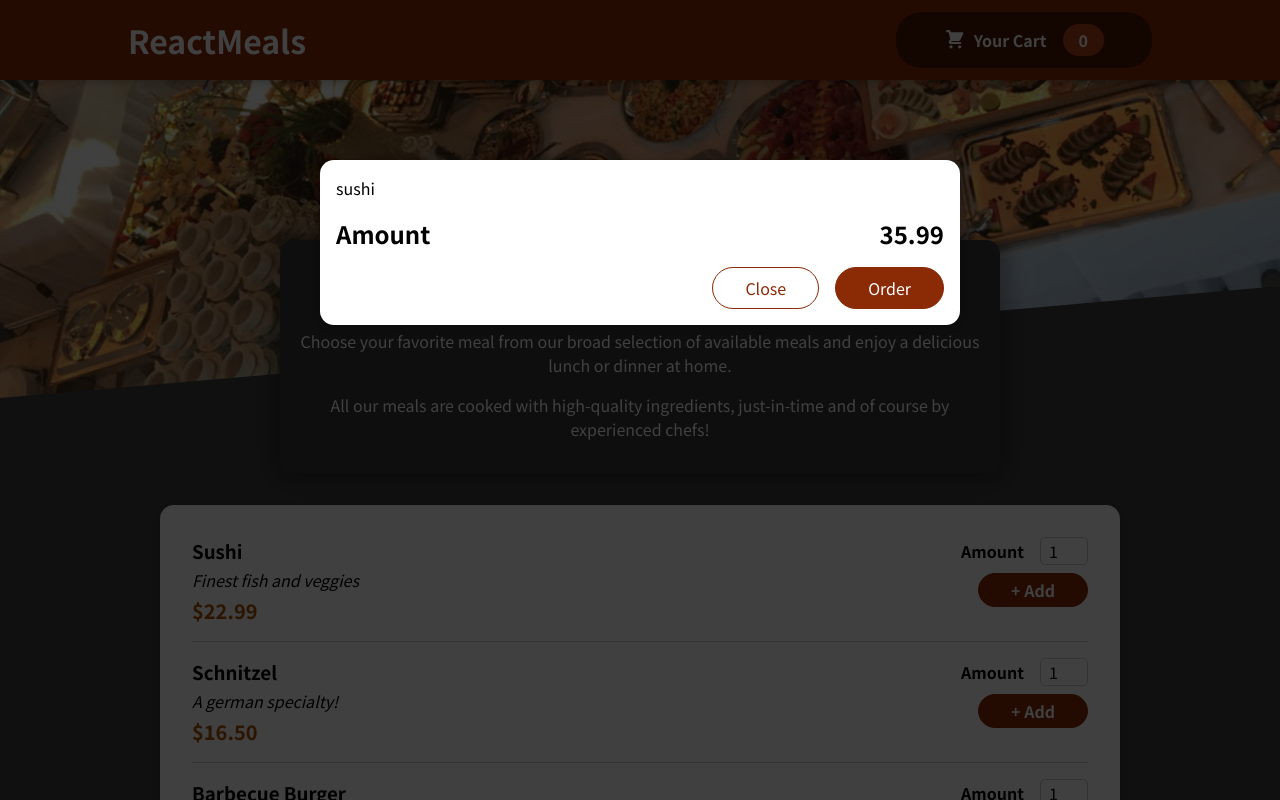
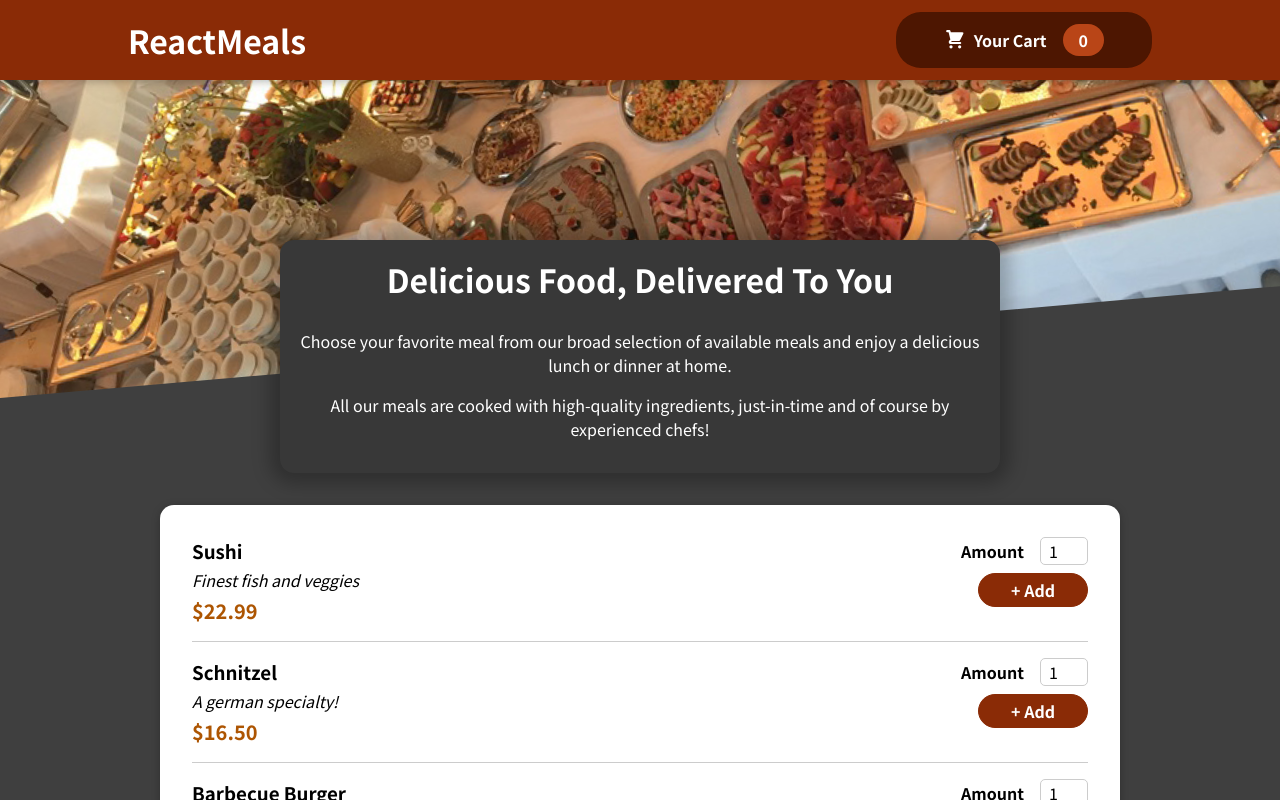
Before and after one commit to ikrashid/food-order-project, a React (Create React App) app: page / in a window 1280 px wide. Shown: the top 800 px of the page. Built offline with nearby package versions, Linux system fonts and the light colour scheme.

Commit message:
added cart reducer, updates header badge when item is added

```diff
--- a/src/App.js
+++ b/src/App.js
@@ -1,17 +1,23 @@
-import React, {Fragment} from 'react';
+import React, {useState} from 'react';
 import Header from './components/Layout/Header/Header';
 import Meals from './components/Meals/Meals/Meals';
 import Cart from './components/Cart/Cart/Cart';
+import CartProvider from './store/CartProvider';
+function App() {
+  const [showCart, setShowCart] = useState(false);
 
-function App() {
+  const onShowCartHandler = () =>{
+    setShowCart((prevState)=> !prevState);
+  }
+
   return (
-    <Fragment>
-      <Cart/>
-      <Header/>
+    <CartProvider>
+      {showCart ? (<Cart onShowCart={onShowCartHandler}/>) : ''}
+      <Header onShowCart={onShowCartHandler}/>
       <main>
         <Meals/>
       </main>
-    </Fragment>
+    </CartProvider>
   );
 }
 
--- a/src/components/Cart/Cart/Cart.js
+++ b/src/components/Cart/Cart/Cart.js
@@ -2,18 +2,18 @@ import React from 'react';
 import classes from './Cart.module.css';
 import Modal from '../../UI/Modal/Modal';
 
-const Cart = () =>{
+const Cart = (props) =>{
     const cartItems = <ul className={classes['cart-items']}>{[{id: 'c1', name: 'sushi', amount: 2, price: 12.99}].map(item => <li key={item.id}>{item.name}</li>)}</ul>;
 
     return (
-    <Modal>
+    <Modal onShowCart={props.onShowCart}>
         {cartItems}
         <div className={classes.total}>
             <span>Amount</span>
             <span>35.99</span>
         </div>
         <div className={classes.actions}>
-            <button className={classes['button--alt']}>Close</button>
+            <button className={classes['button--alt']} onClick={props.onShowCart}>Close</button>
             <button className={classes.button}>Order</button>
         </div>
     </Modal>
--- a/src/components/Layout/Header/Header.js
+++ b/src/components/Layout/Header/Header.js
@@ -8,7 +8,7 @@ const Header = (props)=>{
         <Fragment>
             <header className={classes.header}>
                 <h1>ReactMeals</h1>
-                <HeaderCartButton/>
+                <HeaderCartButton onShowCart = {props.onShowCart}/>
             </header>
             <div className={classes['main-image']}><img src={mealsImg} alt="A table of food"/></div>
         </Fragment>
--- a/src/components/Layout/HeaderCartButton/HeaderCartButton.js
+++ b/src/components/Layout/HeaderCartButton/HeaderCartButton.js
@@ -1,13 +1,19 @@
-import React from 'react';
+import React, {useContext} from 'react';
 import classes from './HeaderCartButton.module.css';
 import CartIcon from '../../Cart/CartIcon/CartIcon';
+import CartContext from '../../../store/cart-context';
 
-const HeaderCartButton = (props) =>(
-    <button className={classes.button}>
-        <span className={classes.icon}><CartIcon/></span>
-        <span>Your Cart</span>
-        <span className={classes.badge}>0</span>
-    </button>
-)
+const HeaderCartButton = (props) =>{
+    const cartCtx = useContext(CartContext);
+    const numOfCartItems = cartCtx.items.reduce((accum, item) => {return accum + item.amount}, 0);
+
+    return(
+        <button className={classes.button} onClick={props.onShowCart}>
+            <span className={classes.icon}><CartIcon/></span>
+            <span>Your Cart</span>
+            <span className={classes.badge}>{numOfCartItems}</span>
+        </button>
+    )
+}
 
 export default HeaderCartButton;
--- a/src/components/Meals/MealItem/MealItem.js
+++ b/src/components/Meals/MealItem/MealItem.js
@@ -1,9 +1,20 @@
-import React, {Fragment} from 'react';
+import React, {Fragment, useContext} from 'react';
 import classes from './MealItem.module.css';
 import MealItemForm from './MealItemForm/MealItemForm';
+import CartContext from '../../../store/cart-context';
 
 const MealItem = ({name, description, price, id}) =>{
+    const cartCtx = useContext(CartContext); // cartCtx is basically the value prop from CartProvider
     const priceTransformed = `$${price.toFixed(2)}`;
+
+    const addToCartHandler = (amountEntered) =>{
+        cartCtx.addItem({
+            id: id,
+            price: price,
+            amount: amountEntered,
+            name: name
+        })
+    }
     return (
         <Fragment>
             <li className={classes.meal}>
@@ -12,7 +23,7 @@ const MealItem = ({name, description, price, id}) =>{
                     <div className={classes.description}>{description}</div>
                     <div className={classes.price}>{priceTransformed}</div>
                 </div>
-                <MealItemForm id = {id}/>
+                <MealItemForm id = {id} onAddToCart={addToCartHandler}/>
             </li>
         </Fragment>
     )
--- a/src/components/Meals/MealItem/MealItemForm/MealItemForm.js
+++ b/src/components/Meals/MealItem/MealItemForm/MealItemForm.js
@@ -1,11 +1,26 @@
-import React from 'react';
+import React, {useRef, useState} from 'react';
 import classes from './MealItemForm.module.css';
 import Input from '../../../UI/Input/Input';
 
 const MealItemForm = (props) =>{
+    const amountInputRef = useRef(); //storing actual DOM node here
+    const [amountIsValid, setAmountIsValid] = useState(true);
+
+    const submitHandler = (event) =>{
+        event.preventDefault();
+        const enteredAmount = amountInputRef.current.value;
+        const enteredAmountNumber = +enteredAmount;
+
+        if (enteredAmount.trim().length === 0 ||enteredAmountNumber < 1 ||enteredAmountNumber > 5) {
+            setAmountIsValid(false);
+            return;
+        }
+        props.onAddToCart(enteredAmountNumber)
+    }
+
     return (
-        <form className={classes.form}>
-            <Input label="Amount" input={{
+        <form className={classes.form} onSubmit = {submitHandler}>
+            <Input label="Amount" ref = {amountInputRef} input={{
                 id: 'amount_' + props.id,
                 type: 'number',
                 min: '1',
@@ -14,6 +29,7 @@ const MealItemForm = (props) =>{
                 step: '1'
             }}/>
             <button>+ Add</button>
+            {!amountIsValid ? <p>Please enter a valid amount 1 through 5</p> : ''}
         </form>
     )
 }
--- a/src/components/UI/Input/Input.js
+++ b/src/components/UI/Input/Input.js
@@ -1,11 +1,13 @@
 import React from 'react';
 import classes from './Input.module.css';
 
-const Input = (props) =>(
-    <div className={classes.input}>
-        <label htmlFor={props.input.id}>{props.label}</label>
-        <input {...props.input}></input>
-    </div>
-)
+const Input =  React.forwardRef((props, ref) =>{
+    return (
+        <div className={classes.input}>
+            <label htmlFor={props.input.id}>{props.label}</label>
+            <input ref={ref} {...props.input}></input>
+        </div>
+    )
+});
 
 export default Input;
--- a/src/components/UI/Modal/Modal.js
+++ b/src/components/UI/Modal/Modal.js
@@ -4,7 +4,7 @@ import ReactDOM from 'react-dom';
 
 const Backdrop = (props) =>{
     return (
-        <div className={classes.backdrop}>
+        <div className={classes.backdrop} onClick={props.onShowCart}>
 
         </div>
     )
@@ -22,7 +22,7 @@ const portalElement = document.getElementById('overlays');
 const Modal = (props) => {
     return (
         <Fragment>
-            {ReactDOM.createPortal(<Backdrop/>, portalElement)}
+            {ReactDOM.createPortal(<Backdrop onShowCart={props.onShowCart}/>, portalElement)}
             {ReactDOM.createPortal(<ModalOverlay>{props.children}</ModalOverlay>, portalElement)}
         </Fragment>
     )
--- /dev/null
+++ b/src/store/CartProvider.js
@@ -0,0 +1,48 @@
+import React, {useReducer} from 'react';
+import CartContext from './cart-context';
+
+const defaultCartState = {
+    items: [],
+    totalAmount: 0
+}
+
+const cartReducer = (state, action) => {
+    switch(action.type){
+        case('ADD_ITEM'):
+            const updatedItems = state.items.concat(action.payload);
+            const updatedTotalAmount = state.totalAmount + action.payload.price * action.payload.amount
+            return {
+                ...state,
+                items: updatedItems,
+                totalAmount: updatedTotalAmount
+            }
+        default:
+            return defaultCartState;
+    }
+}
+
+const CartProvider = (props) =>{
+    const [cartState, dispatchCartAction]  = useReducer(cartReducer, defaultCartState);
+
+    const addItemToCartHandler = (item) => {
+        dispatchCartAction({type: 'ADD_ITEM', payload: item})
+    }
+
+    const removeItemFromCartHandler = (id) =>{
+        dispatchCartAction({type: 'REMOVE_ITEM', payload: id})
+    }
+
+    const cartContext = {
+        items: cartState.items,
+        totalAmount: cartState.totalAmount,
+        addItem: addItemToCartHandler,
+        removeItem: removeItemFromCartHandler
+    }
+    return(
+        <CartContext.Provider value={cartContext}>
+            {props.children}
+        </CartContext.Provider>
+    )
+}
+
+export default CartProvider;
--- /dev/null
+++ b/src/store/cart-context.js
@@ -0,0 +1,11 @@
+import React from 'react';
+
+const CartContext = React.createContext({
+    // improves intellisense
+    items: [],
+    totalAmount: 0,
+    addItem: (item) => {},
+    removeItem: (id) => {}
+})
+
+export default CartContext;
```
